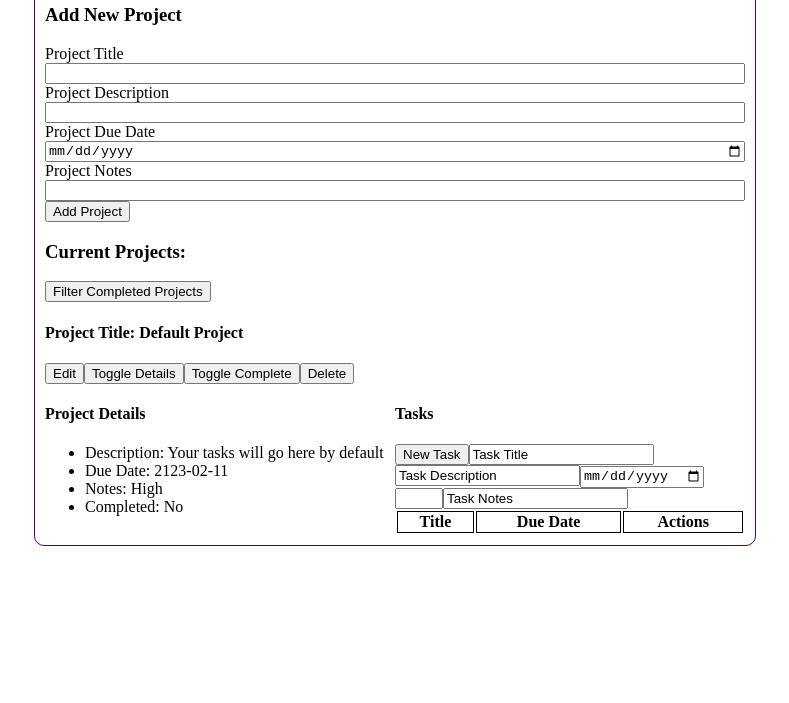
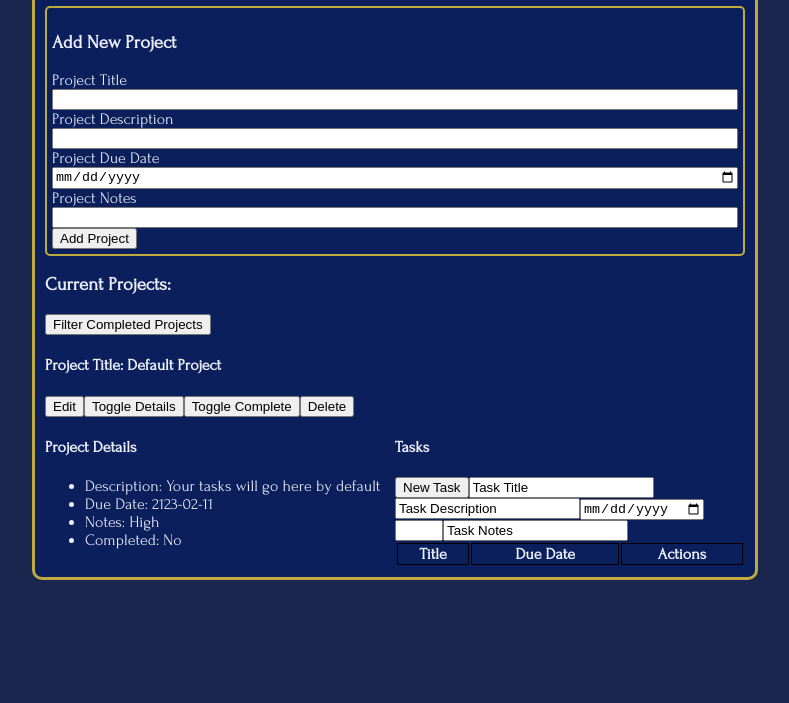
Before and after one commit to nathan-culley/to-do-list, a website built with webpack: page dist/index.html in a window 1280 px wide. Shown: the part 97-800 px from the top of the page, without its empty margins (245-1034 px from the left). Built offline with nearby package versions, Linux system fonts and the light colour scheme.

Commit message:
Import font and set color variables

```diff
--- a/src/assets/OFL.txt
+++ b/src/assets/OFL.txt
@@ -1,6 +1,5 @@
-Copyright (c) 2011 Angel Koziupa (sudtipos@sudtipos.com),
-Copyright (c) 2011 Alejandro Paul (sudtipos@sudtipos.com),
-with Reserved Font Name "Aladin"
+Copyright (c) 2011, Denis Masharov <denis.masharov@gmail.com>,
+with Reserved Font Name "Forum".
 
 This Font Software is licensed under the SIL Open Font License, Version 1.1.
 This license is copied below, and is also available with a FAQ at:
--- a/src/style.css
+++ b/src/style.css
@@ -1,33 +1,88 @@
+/*IMPORT FONTS*/
+@font-face {
+  font-family: "Aladin";
+  src: url(./assets/Aladin-Regular.ttf);
+}
+@font-face {
+  font-family: "Forum";
+  src: url(./assets/Forum-Regular.ttf);
+}
+
+/*TOP-LEVEL RULES*/
+
 :root {
   /* color variables */
-  --main-color: indigo;
-  --accent-color-1: violet;
-  --accent-color-2: purple;
-  --accent-color-3: darkmagenta;
-  --accent-color-4: darkblue;
-  --accent-color-5: white;
-  --accent-color-6: black;
+  --prim-hue: 225;
+  --sec-hue: 50;
+  --tert-hue: 275;
+
+  --prim-HSL-palelight: var(--prim-hue), 20%, 80%;
+  --prim-HSL-pale: var(--prim-hue), 20%, 50%;
+  --prim-HSL-paledark: var(--prim-hue), 20%, 20%;
+  --prim-HSL-light: var(--prim-hue), 50%, 80%;
+  --prim-HSL-neutral: var(--prim-hue), 50%, 50%;
+  --prim-HSL-dark: var(--prim-hue), 50%, 20%;
+  --prim-HSL-richlight: var(--prim-hue), 80%, 80%;
+  --prim-HSL-rich: var(--prim-hue), 80%, 50%;
+  --prim-HSL-richdark: var(--prim-hue), 80%, 20%;
+  --prim-HSL-offwhite: var(--prim-hue), 50%, 95%;
+  --prim-HSL-offblack: var(--prim-hue), 50%, 5%;
+  --prim-HSL-lightgray: var(--prim-hue), 10%, 80%;
+  --prim-HSL-gray: var(--prim-hue), 10%, 50%;
+  --prim-HSL-darkgray: var(--prim-hue), 10%, 20%;
+
+  --sec-HSL-palelight: var(--sec-hue), 20%, 80%;
+  --sec-HSL-pale: var(--sec-hue), 20%, 50%;
+  --sec-HSL-paledark: var(--sec-hue), 20%, 20%;
+  --sec-HSL-light: var(--sec-hue), 50%, 80%;
+  --sec-HSL-neutral: var(--sec-hue), 50%, 50%;
+  --sec-HSL-dark: var(--sec-hue), 50%, 20%;
+  --sec-HSL-richlight: var(--sec-hue), 80%, 80%;
+  --sec-HSL-rich: var(--sec-hue), 80%, 50%;
+  --sec-HSL-richdark: var(--sec-hue), 80%, 20%;
+  --sec-HSL-offwhite: var(--sec-hue), 50%, 95%;
+  --sec-HSL-offblack: var(--sec-hue), 50%, 5%;
+  --sec-HSL-lightgray: var(--sec-hue), 10%, 80%;
+  --sec-HSL-gray: var(--sec-hue), 10%, 50%;
+  --sec-HSL-darkgray: var(--sec-hue), 10%, 20%;
+
 
 
 }
 
-@font-face {
-  font-family: "Aladin";
-  src: url(./assets/Aladin-Regular.ttf);
+html {
+  color: hsl(var(--prim-HSL-offwhite));
+  font-family: "Forum";
+}
+
+/*STANDARD ELEMENTS*/
+
+body {
+  background-color: hsl(var(--prim-HSL-dark));
 }
 
 #content {
-  border: solid 1px var(--main-color);
+  border: solid 3px hsl(var(--sec-HSL-neutral));
   border-radius: 10px;
+  background-color: hsl(var(--prim-HSL-richdark));
   padding: 10px;
   max-width: 700px;
   margin-left: auto;
   margin-right: auto;
 }
 
+/*OTHER ELEMENTS*/
+
 #title {
   font-family: Aladin;
   text-align: center;
+  color: hsl(var(--sec-HSL-neutral));
+}
+
+#add-project {
+  border: solid 2px hsl(var(--sec-HSL-neutral));
+  border-radius: 5px;
+  padding: 5px;
 }
 
 .input-label {
```
Also changed, not shown: src/assets/Forum-Regular.ttf (added).
